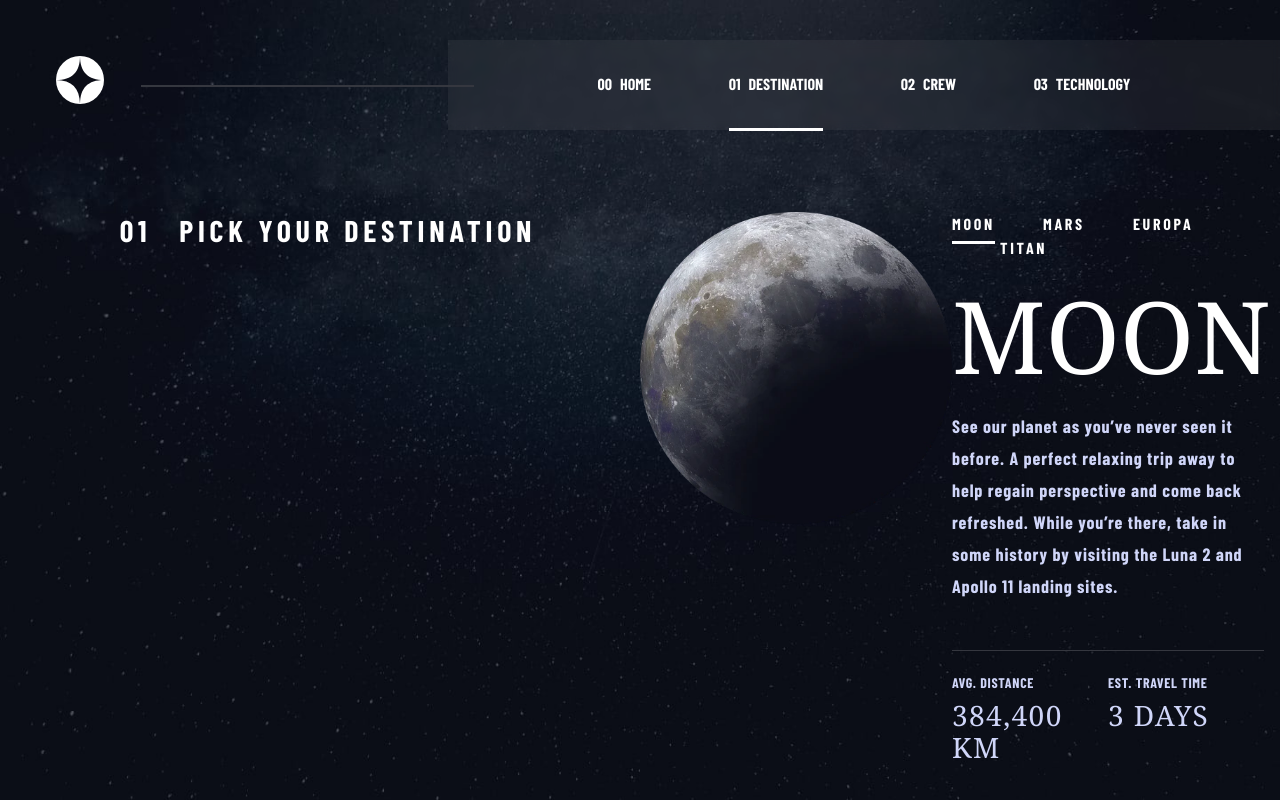
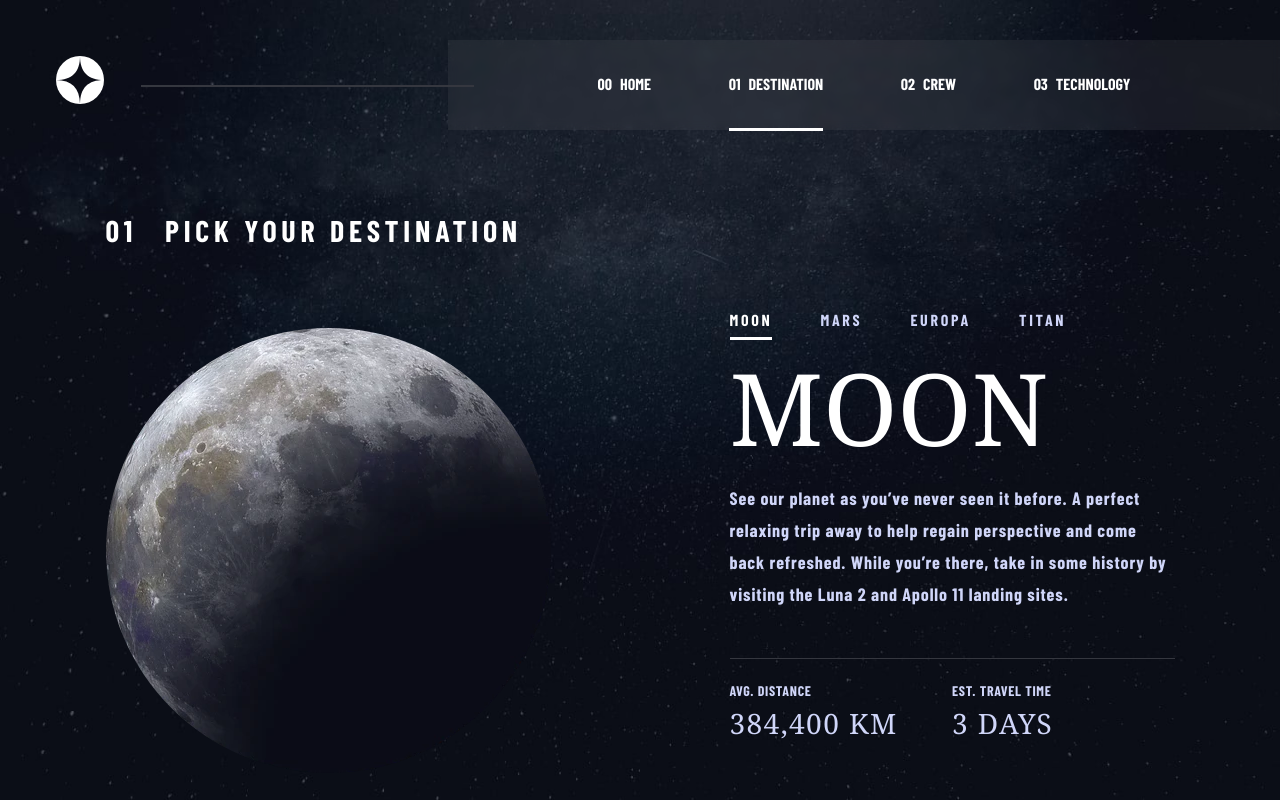
Before and after one commit to puyanwei/space-tourism, a Next.js app: page /destination in a window 1280 px wide. Built offline with nearby package versions, Linux system fonts and the light colour scheme; a web font is replaced by a local one.

Commit message:
Page positoning for PlanetPanel

```diff
--- a/src/components/1-atoms/NextImage/index.tsx
+++ b/src/components/1-atoms/NextImage/index.tsx
@@ -12,7 +12,7 @@ interface NextImageProps extends Component {
 
 type SafeNumber = number | `${number}`
 
-export function NextImage({ src, fallbackSrc, alt, width, height }: NextImageProps) {
+export function NextImage({ src, fallbackSrc, alt, width, height, className }: NextImageProps) {
   const [onError, setOnError] = useState(false)
 
   function handleOnError() {
@@ -26,6 +26,7 @@ export function NextImage({ src, fallbackSrc, alt, width, height }: NextImagePro
 
   return (
     <Image
+      className={className}
       src={onError ? resolveLeadingSlash(fallbackSrc) : resolveLeadingSlash(src)}
       alt={alt}
       width={width}
--- a/src/components/1-atoms/Tab/index.tsx
+++ b/src/components/1-atoms/Tab/index.tsx
@@ -3,23 +3,23 @@ import { ReactNode } from "react"
 
 interface TabProps extends Component {
   children: ReactNode
-  active?: boolean
+  active: boolean
   buttonTextClassName?: string
   onClick: () => void
 }
 
 export function Tab({
-  className,
+  className = "",
   buttonTextClassName = "",
   children,
   active = false,
   onClick,
 }: TabProps) {
-  const activeStyle = active ? `border-white` : `border-transparent hover:border-space-gray`
+  const activeStyle = active
+    ? `border-white text-white`
+    : `border-transparent hover:border-space-gray text-space-light-blue`
   return (
-    <button
-      className={`uppercase font-primary font-semibold tracking-[2.7px] text-white ${className}`}
-    >
+    <button className={`uppercase font-primary tracking-[2.7px] ${className}`}>
       <span
         className={`py-2 border-b-[3px] ${buttonTextClassName} ${activeStyle}`}
         onClick={onClick}
--- a/src/components/3-compositions/PlanetPanel/index.tsx
+++ b/src/components/3-compositions/PlanetPanel/index.tsx
@@ -9,9 +9,10 @@ import { NextImage } from "@/components/1-atoms/NextImage"
 
 interface PlanetPanelProps extends Component {
   data: Destinations[]
+  children: ReactNode
 }
 
-export function PlanetPanel({ data, className = "" }: PlanetPanelProps) {
+export function PlanetPanel({ data, children }: PlanetPanelProps) {
   const [currentIndex, setCurrentIndex] = useState(0)
   if (!data.length) return warnAndReturnNull("data is empty")
 
@@ -28,9 +29,19 @@ export function PlanetPanel({ data, className = "" }: PlanetPanelProps) {
   } = data[currentIndex]
 
   return (
-    <div className={`grid grid-cols-2 text-white ${className}`}>
-      <NextImage src={webp} fallbackSrc={png} alt={name} width="445" height="445" />
-      <div className="max-w-[445px]">
+    <>
+      <LeftPanel>
+        {children}
+        <NextImage
+          className="pt-20 mx-auto"
+          src={webp}
+          fallbackSrc={png}
+          alt={name}
+          width="445"
+          height="445"
+        />
+      </LeftPanel>
+      <RightPanel className="max-w-[445px] pt-24">
         <TabGroup className="space-x-12">
           {data.map(({ name }, index) => (
             <Tab
@@ -45,11 +56,17 @@ export function PlanetPanel({ data, className = "" }: PlanetPanelProps) {
         <Heading level="h2">{name}</Heading>
         <Text className="mb-12">{description}</Text>
         <PlanetStatistics distance={distance} travelTime={travel} />
-      </div>
-    </div>
+      </RightPanel>
+    </>
   )
 }
 
-function TabGroup({ children, className }: { children: ReactNode; className: string }) {
+function TabGroup({ children, className = "" }: { children: ReactNode; className?: string }) {
   return <div className={className}>{children}</div>
 }
+function RightPanel({ children, className = "" }: { children: ReactNode; className?: string }) {
+  return <div className={className}>{children}</div>
+}
+function LeftPanel({ children, className = "" }: { children: ReactNode; className?: string }) {
+  return <div className={className}>{children}</div>
+}
--- a/src/pages/destination/index.tsx
+++ b/src/pages/destination/index.tsx
@@ -17,11 +17,8 @@ export function getStaticProps() {
 export default function Destination({ data }: { data: Data }) {
   const { destinations } = data
   return (
-    <>
-      <main>
-        <SpaceSubheading number="01">Pick your destination</SpaceSubheading>
-      </main>
-      <PlanetPanel data={destinations} />
-    </>
+    <PlanetPanel data={destinations}>
+      <SpaceSubheading number="01">Pick your destination</SpaceSubheading>
+    </PlanetPanel>
   )
 }
```
Also changed, not shown: 1 other file (tests, documents, lock files or other folders).
